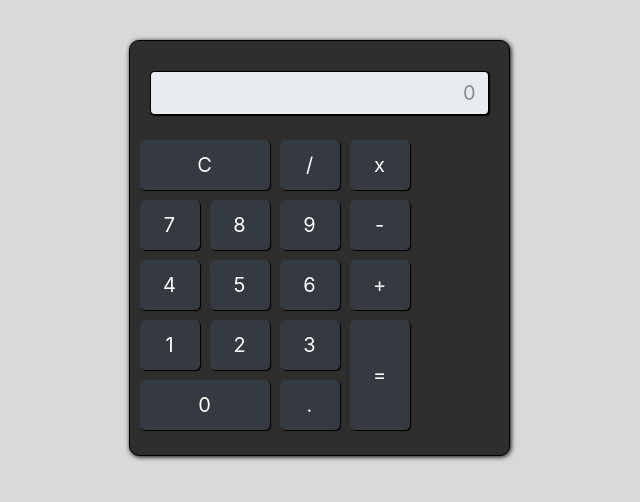
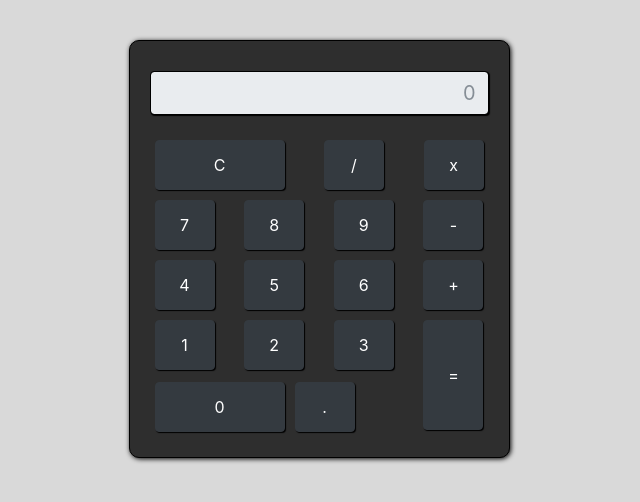
Before and after one commit to DrielliCastro/Calculadora, a plain HTML site: page index.html in a window 1280 px wide. Shown: the whole page, without its empty margins (321-961 px from the left). Drawn offline with nearby package versions, Linux system fonts and the light colour scheme.

Commit message:
Update index.html

```diff
--- a/index.html
+++ b/index.html
@@ -11,6 +11,7 @@
             background-color: #2E2E2E;
             border-radius: 10px;
             box-shadow: 1px 1px 5px #000;
+
         }
 
         .btn {
@@ -30,6 +31,7 @@
 
         .zero {
             width: 130px;
+
         }
 
         .resultado {
@@ -43,44 +45,40 @@
     </style>
 </head>
 <body style="background: #D9D9D9">
-    <div class="container">
-        <div class="row">
-            <div class="col d-flex justify-content-center">
+    <div class="container d-flex justify-content-center">
         <div class="calculadora">
             <input type="text" id="display" class="form-control resultado" placeholder="0" disabled="disabled" />
 
-                    <div class="row">
-                        <button type="button" class="btn btn-dark btn-lg clear">C</button>
-                        <button type="button" class="btn btn-dark btn-lg">/</button>
-                        <button type="button" class="btn btn-dark btn-lg">x</button>
+            <div class="d-flex justify-content-between">
+                <button type="button" class="btn btn-dark clear">C</button>
+                <button type="button" class="btn btn-dark">/</button>
+                <button type="button" class="btn btn-dark">x</button>
             </div>
 
-                    <div class="row">
-                        <button type="button" class="btn btn-dark btn-lg">7</button>
-                        <button type="button" class="btn btn-dark btn-lg">8</button>
-                        <button type="button" class="btn btn-dark btn-lg">9</button>
-                        <button type="button" class="btn btn-dark btn-lg">-</button>
+            <div class="d-flex justify-content-between">
+                <button type="button" class="btn btn-dark">7</button>
+                <button type="button" class="btn btn-dark">8</button>
+                <button type="button" class="btn btn-dark">9</button>
+                <button type="button" class="btn btn-dark">-</button>
             </div>
 
-                    <div class="row">
-                        <button type="button" class="btn btn-dark btn-lg">4</button>
-                        <button type="button" class="btn btn-dark btn-lg">5</button>
-                        <button type="button" class="btn btn-dark btn-lg">6</button>
-                        <button type="button" class="btn btn-dark btn-lg">+</button>
+            <div class="d-flex justify-content-between">
+                <button type="button" class="btn btn-dark">4</button>
+                <button type="button" class="btn btn-dark">5</button>
+                <button type="button" class="btn btn-dark">6</button>
+                <button type="button" class="btn btn-dark">+</button>
             </div>
 
-                    <div class="row">
-                        <button type="button" class="btn btn-dark btn-lg">1</button>
-                        <button type="button" class="btn btn-dark btn-lg">2</button>
-                        <button type="button" class="btn btn-dark btn-lg">3</button>
-                        <button type="button" class="btn btn-dark btn-lg enter">=</button>
+            <div class="d-flex justify-content-between">
+                <button type="button" class="btn btn-dark">1</button>
+                <button type="button" class="btn btn-dark">2</button>
+                <button type="button" class="btn btn-dark">3</button>
+                <button type="button" class="btn btn-dark enter">=</button>
             </div>
 
-                    <div class="row" style="margin-top: -60px">
-                        <button type="button" class="btn btn-dark zero btn-lg">0</button>
-                        <button type="button" class="btn btn-dark btn-lg">.</button>
-                    </div>
-                </div>
+            <div class="d-flex justify-content-start">
+                <button type="button" class="btn btn-dark zero" style="margin-top: -53px;">0</button>
+                <button type="button" class="btn btn-dark" style="margin-top: -53px;" >.</button>
             </div>
         </div>
     </div>
@@ -97,7 +95,7 @@
                     display.value = "0";
                 } else if (value === "=" || value === "Enter") {
                     try {
-                        currentInput = currentInput.replace(/x/g, "*"); // Substitui 'x' por '*'
+                        currentInput = currentInput.replace(/x/g, "*");
                         display.value = eval(currentInput);
                         currentInput = display.value;
                     } catch (error) {
@@ -105,8 +103,8 @@
                         currentInput = "";
                     }
                 } else if (value === "Backspace") {
-                    currentInput = currentInput.slice(0, -1); // Apaga o último caractere
-                    display.value = currentInput || "0"; // Se apagar tudo, volta para "0"
+                    currentInput = currentInput.slice(0, -1);
+                    display.value = currentInput || "0";
                 } else {
                     if (display.value === "0" && !isNaN(value)) {
                         currentInput = value;
```
Lines whose indentation alone changed are shown as unchanged.
